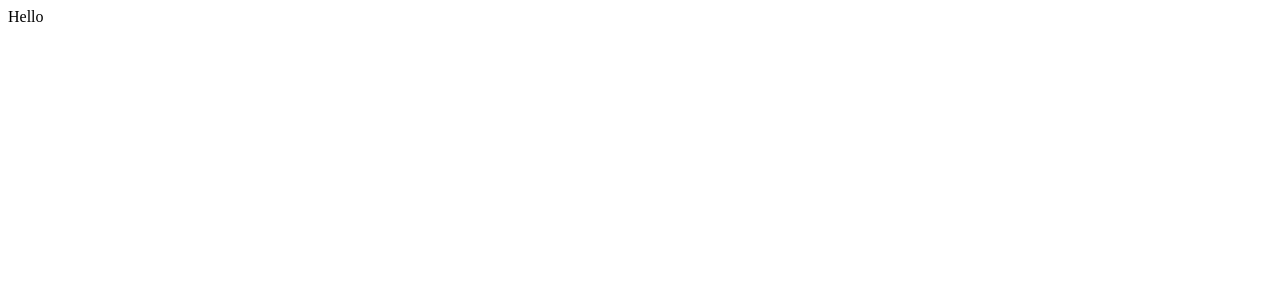
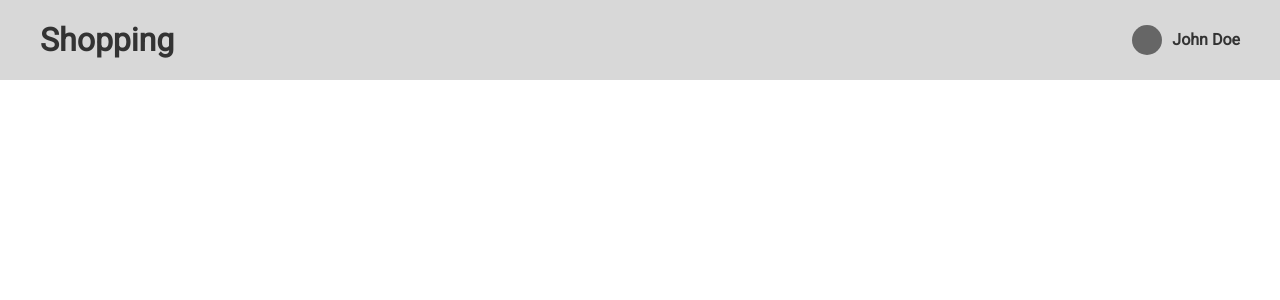
Before and after one commit to herickmotta/shopping-cart-front, a React (Create React App) app: page / in a window 1280 px wide. Shown: the top 300 px of the page. Built offline with nearby package versions, Linux system fonts and the light colour scheme.

Commit message:
feat: header component static layout

```diff
--- a/public/index.html
+++ b/public/index.html
@@ -3,6 +3,8 @@
   <head>
     <meta charset="utf-8" />
     <link rel="icon" href="%PUBLIC_URL%/favicon.ico" />
+    <link rel="preconnect" href="https://fonts.gstatic.com">
+    <link href="https://fonts.googleapis.com/css2?family=Roboto:ital,wght@0,400;1,700&display=swap" rel="stylesheet">
     <meta name="viewport" content="width=device-width, initial-scale=1" />
     <meta name="theme-color" content="#000000" />
     <meta
--- a/src/App.js
+++ b/src/App.js
@@ -1,5 +1,14 @@
 import React from "react";
+import GlobalStyle from "./assets/global/GlobalStyle";
+import ResetCSS from "./assets/global/ResetCSS";
+import HomePage from "./pages/HomePage";
 
-const App = () => <>Hello</>;
+const App = () => (
+    <>
+        <ResetCSS />
+        <GlobalStyle />
+        <HomePage />
+    </>
+);
 
 export default App;
--- /dev/null
+++ b/src/assets/global/GlobalStyle.js
@@ -0,0 +1,32 @@
+import { createGlobalStyle } from "styled-components";
+
+const GlobalStyle = createGlobalStyle`
+    * {
+        box-sizing:border-box;
+    }
+
+    #root {
+      width: 100%;
+      height: 100%auto;
+    }
+
+    a {
+        text-decoration: none;
+        color: inherit;
+    }
+
+    strong {
+        font-weight: bold;
+    }
+
+    button, input, textarea {
+        outline: none;
+        border: none;
+        background: none;
+        color: inherit;
+        font: inherit;
+        padding: 0px;
+    }
+`;
+
+export default GlobalStyle;
--- /dev/null
+++ b/src/assets/global/ResetCSS.js
@@ -0,0 +1,65 @@
+import { createGlobalStyle } from "styled-components";
+
+const ResetCSS = createGlobalStyle`
+    /* http://meyerweb.com/eric/tools/css/reset/
+    v2.0 | 20110126
+    License: none (public domain)
+    */
+
+    html, body, div, span, applet, object, iframe,
+    h1, h2, h3, h4, h5, h6, p, blockquote, pre,
+    a, abbr, acronym, address, big, cite, code,
+    del, dfn, em, img, ins, kbd, q, s, samp,
+    small, strike, strong, sub, sup, tt, var,
+    b, u, i, center,
+    dl, dt, dd, ol, ul, li,
+    fieldset, form, label, legend,
+    table, caption, tbody, tfoot, thead, tr, th, td,
+    article, aside, canvas, details, embed,
+    figure, figcaption, footer, header, hgroup,
+    menu, nav, output, ruby, section, summary,
+    time, mark, audio, video {
+        margin: 0;
+        padding: 0;
+        border: 0;
+        font-size: 100%;
+        font: inherit;
+        vertical-align: baseline;
+    }
+
+    /* HTML5 display-role reset for older browsers */
+    article, aside, details, figcaption, figure,
+    footer, header, hgroup, menu, nav, section {
+        display: block;
+    }
+
+    body {
+        line-height: 1;
+    }
+
+    ol, ul {
+        list-style: none;
+    }
+
+    a {
+        color: inherit;
+        text-decoration: none;
+    }
+
+    blockquote, q {
+        quotes: none;
+    }
+
+    blockquote:before, blockquote:after,
+    q:before, q:after {
+        content: '';
+        content: none;
+    }
+
+    table {
+        border-collapse: collapse;
+        border-spacing: 0;
+    }
+`;
+
+export default ResetCSS;
--- /dev/null
+++ b/src/config/color.js
@@ -0,0 +1,9 @@
+const colors = {
+  white: "#FFF",
+  lighterGray: "#D8D8D8",
+  midGray: "#999999",
+  darkGray: "#666666",
+  blackGray: "#333333",
+};
+
+export default colors;
--- /dev/null
+++ b/src/config/typography.js
@@ -0,0 +1,5 @@
+const typography = {
+  Roboto: "Roboto, sans serif",
+};
+
+export default typography;
--- /dev/null
+++ b/src/pages/HomePage/components/Header/index.js
@@ -0,0 +1,14 @@
+import React from "react";
+import { Container, UserBox, Avatar } from "./styles";
+
+const Header = () => (
+  <Container>
+    <h1>Shopping</h1>
+    <UserBox>
+      <Avatar />
+      <p>John Doe</p>
+    </UserBox>
+  </Container>
+);
+
+export default Header;
--- /dev/null
+++ b/src/pages/HomePage/components/Header/styles.js
@@ -0,0 +1,31 @@
+import styled from "styled-components";
+import colors from "../../../../config/color";
+
+export const Container = styled.header`
+  height: 80px;
+  width: 100%;
+  background: ${colors.lighterGray};
+  display: flex;
+  justify-content: space-between;
+  align-items: center;
+  padding: 0 40px;
+  color: ${colors.blackGray};
+  font-weight: bold;
+  h1 {
+    font-size: 2rem;
+  }
+`;
+
+export const UserBox = styled.div`
+  display: flex;
+  align-items: center;
+  p {
+    margin-left: 10px;
+  }
+`;
+export const Avatar = styled.div`
+  height: 30px;
+  width: 30px;
+  border-radius: 50%;
+  background: ${colors.darkGray};
+`;
--- /dev/null
+++ b/src/pages/HomePage/index.js
@@ -0,0 +1,11 @@
+import React from "react";
+import Header from "./components/Header";
+import Page from "./styles";
+
+const HomePage = () => (
+  <Page>
+    <Header />
+  </Page>
+);
+
+export default HomePage;
--- /dev/null
+++ b/src/pages/HomePage/styles.js
@@ -0,0 +1,10 @@
+import styled from "styled-components";
+import colors from "../../config/color";
+import typography from "../../config/typography";
+
+const Page = styled.body`
+  background: ${colors.white};
+  font-family: ${typography.Roboto};
+`;
+
+export default Page;
```
